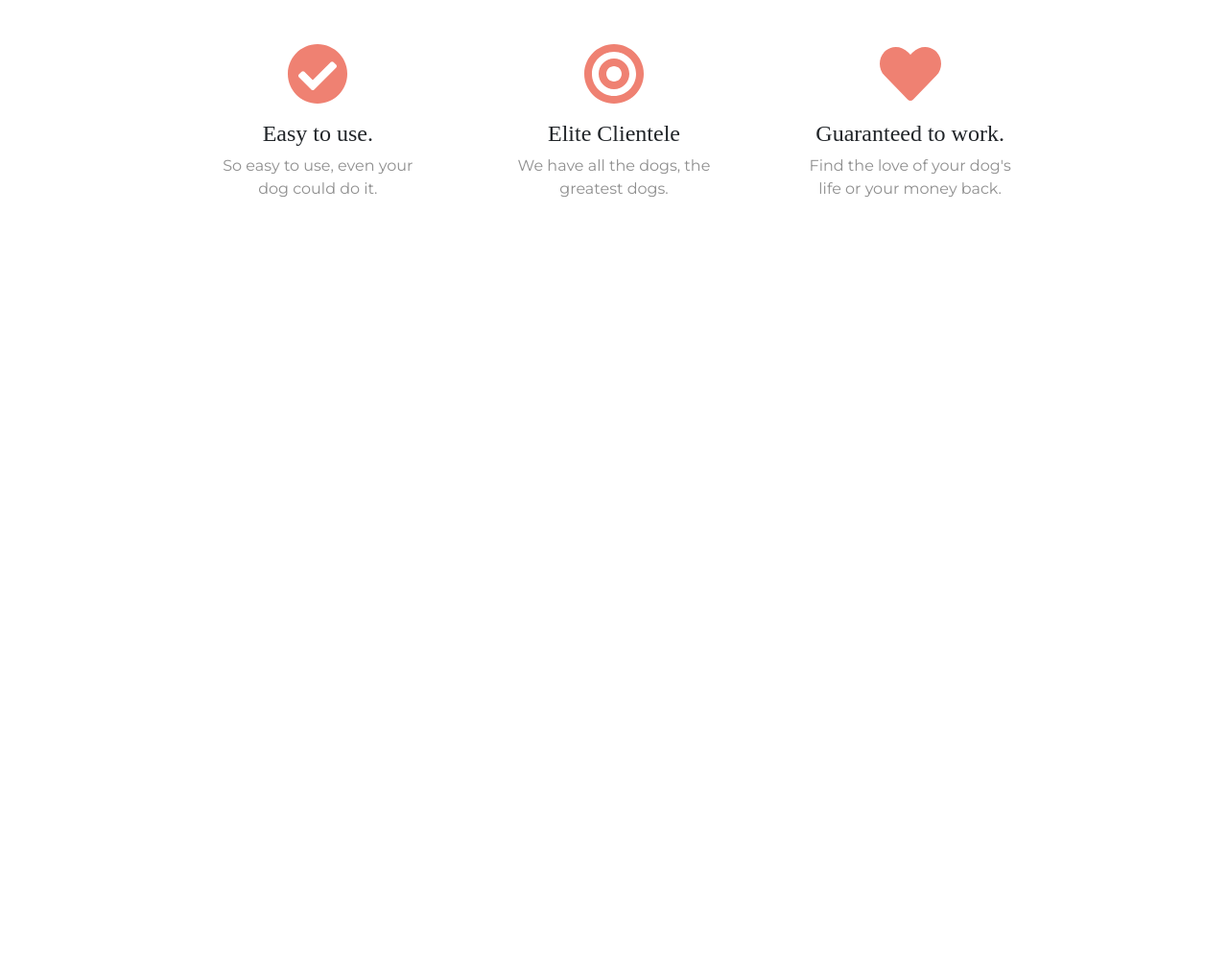
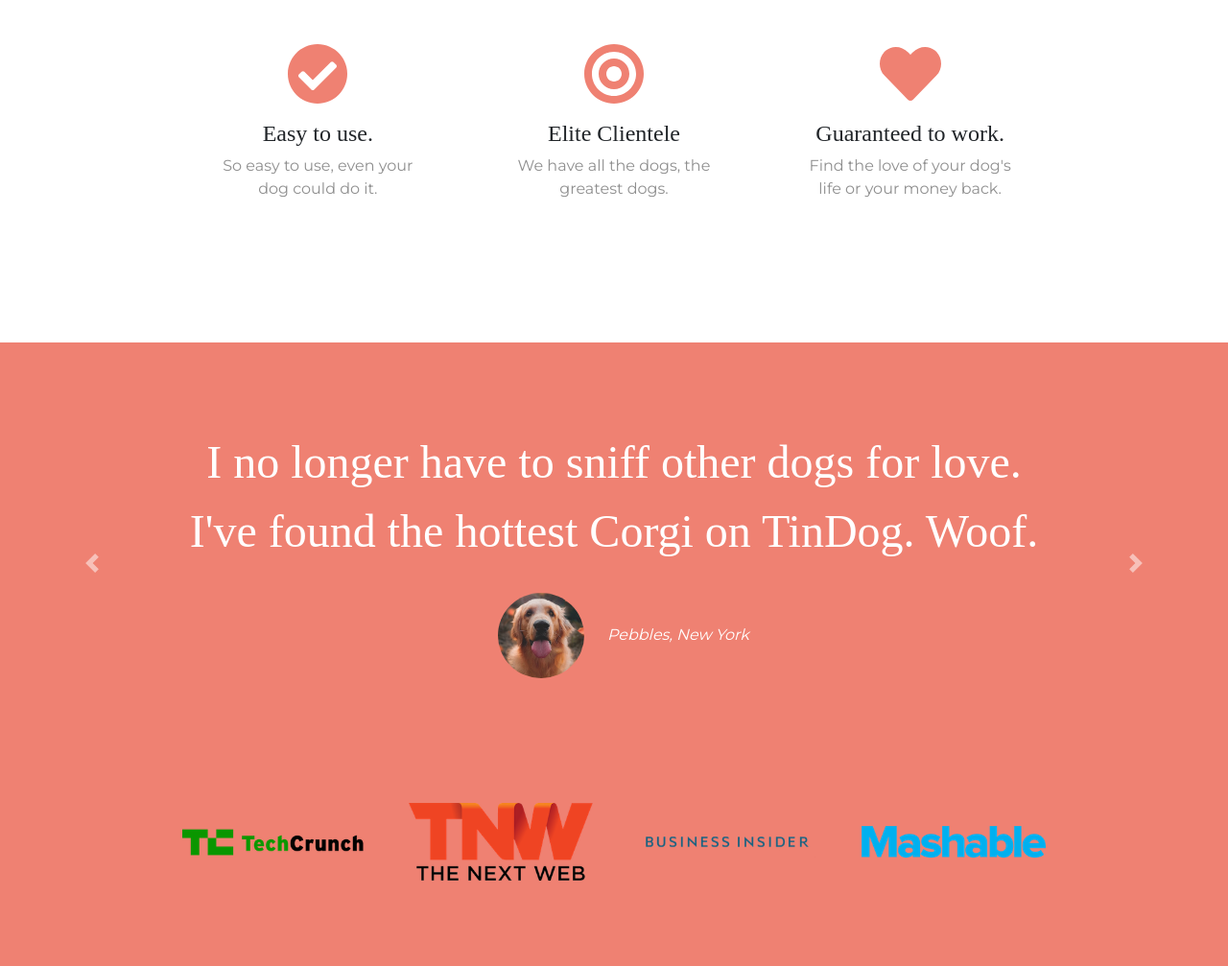
Before and after one commit to sameershaik-sudo/100DaysofCode.py, a plain HTML site: page Day46_TinDog_Dating_Website/index.html in a window 1280 px wide. Shown: the part 708-1715 px from the top of the page at 96% size. Before the commit the page ends 1065 px from the top, so only its background shows below. Drawn offline with nearby package versions, Linux system fonts and the light colour scheme.

Commit message:
Update index.html

```diff
--- a/Day46_TinDog_Dating_Website/index.html
+++ b/Day46_TinDog_Dating_Website/index.html
@@ -104,3 +104,41 @@
 
     </div>
   </section>
+
+    <!-- Testimonials -->
+
+  <section class="colored-section" id="testimonials">
+
+    <div id="testimonial-carousel" class="carousel slide" data-ride="false">
+      <div class="carousel-inner">
+        <div class="carousel-item active container-fluid">
+          <h2 class="testimonial-text">I no longer have to sniff other dogs for love. I've found the hottest Corgi on TinDog. Woof.</h2>
+          <img class="testimonial-image" src="images/dog-img.jpg" alt="dog-profile">
+          <em>Pebbles, New York</em>
+        </div>
+        <div class="carousel-item container-fluid">
+          <h2 class="testimonial-text">My dog used to be so lonely, but with TinDog's help, they've found the love of their life. I think.</h2>
+          <img class="testimonial-image" src="images/lady-img.jpg" alt="lady-profile">
+          <em>Beverly, Illinois</em>
+        </div>
+      </div>
+      <a class="carousel-control-prev" href="#testimonial-carousel" role="button" data-slide="prev">
+    <span class="carousel-control-prev-icon"></span>
+      </a>
+      <a class="carousel-control-next" href="#testimonial-carousel" role="button" data-slide="next">
+    <span class="carousel-control-next-icon"></span>
+      </a>
+    </div>
+
+  </section>
+
+
+  <!-- Press -->
+
+  <section class="colored-section" id="press">
+    <img class="press-logo" src="images/techcrunch.png" alt="tc-logo">
+    <img class="press-logo" src="images/tnw.png" alt="tnw-logo">
+    <img class="press-logo" src="images/bizinsider.png" alt="biz-insider-logo">
+    <img class="press-logo" src="images/mashable.png" alt="mashable-logo">
+
+  </section>
```
